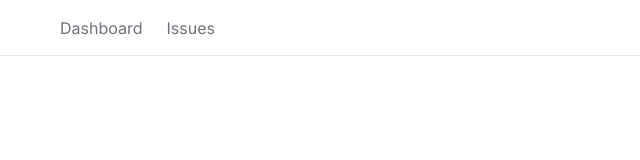
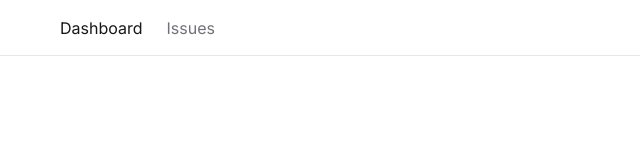
Before and after one commit to jurecapuder/IssueTracker, a Next.js app: page / in a window 1280 px wide. Shown: the top 160 px of the page, without its empty margins (0-640 px from the left). Built offline with nearby package versions, Linux system fonts and the light colour scheme.

Commit message:
Fix styling issue in NavBar component

```diff
--- a/app/NavBar.tsx
+++ b/app/NavBar.tsx
@@ -23,7 +23,7 @@
         {links.map(link => (
           <Link
             key={link.href}
-            className="text-zinc-500 hover:text-zinc-800 transition-colors"
+            className={`${link.href === currentPath ? "text-zinc-900" : "text-zinc-500"} hover:text-zinc-800 transition-colors`}
             href={link.href}
           >
             {link.label}
```
